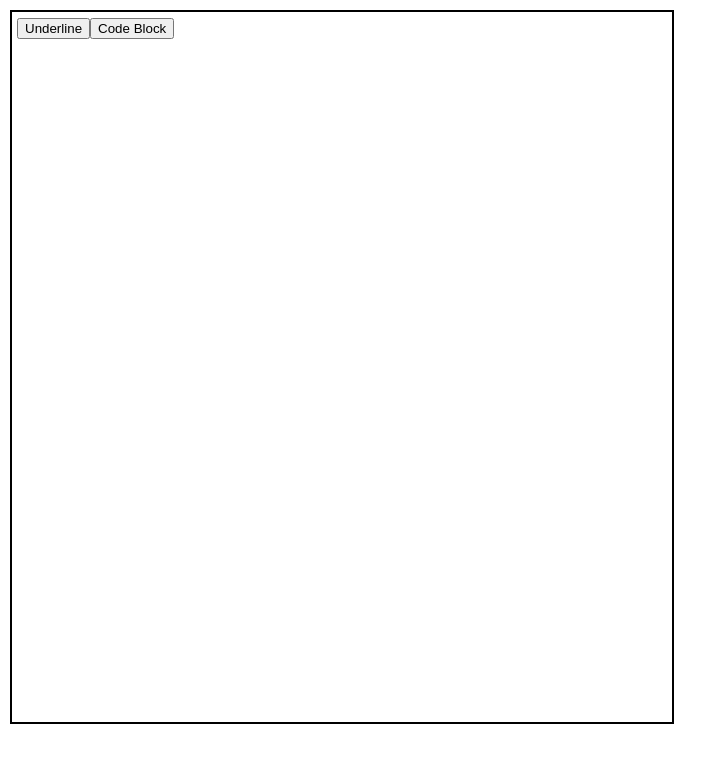
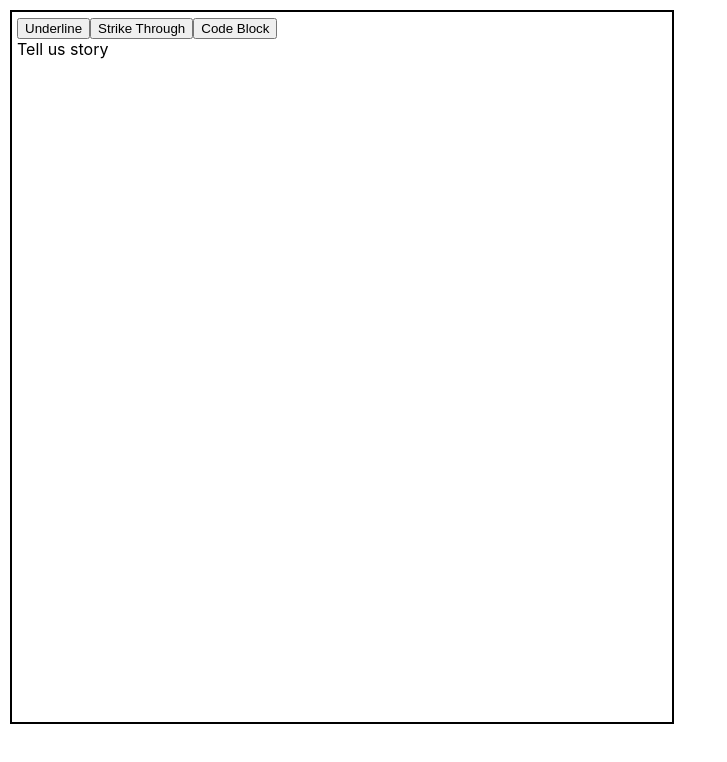
Before and after one commit to jscodelover/text-editors-samples, a React (Create React App) app: page / in a window 1280 px wide. Shown: the top 762 px of the page, without its empty margins (0-727 px from the left). Built offline with nearby package versions, Linux system fonts and the light colour scheme.

Commit message:
added custom inline style

```diff
--- a/src/App.js
+++ b/src/App.js
@@ -1,5 +1,11 @@
 import React, { Component } from "react";
 import { Editor, EditorState, RichUtils } from "draft-js";
+
+const styleMap = {
+  STRIKETHROUGH: {
+    textDecoration: "line-through"
+  }
+};
 
 class App extends Component {
   constructor() {
@@ -34,6 +40,12 @@ class App extends Component {
     );
   };
 
+  onlineThroughClick = () => {
+    this.onChange(
+      RichUtils.toggleInlineStyle(this.state.editorState, "STRIKETHROUGH")
+    );
+  };
+
   onToggleCode = () => {
     this.onChange(RichUtils.toggleCode(this.state.editorState));
   };
@@ -50,11 +62,14 @@ class App extends Component {
         }}
       >
         <button onClick={this.onUnderlineClick}>Underline</button>
+        <button onClick={this.onlineThroughClick}>Strike Through</button>
         <button onClick={this.onToggleCode}>Code Block</button>
         <Editor
           editorState={this.state.editorState}
           handleKeyCommand={this.handleKeyCommand}
           onChange={this.onChange}
+          customStyleMap={styleMap}
+          placeholder="Tell us story"
         />
       </div>
     );
```
